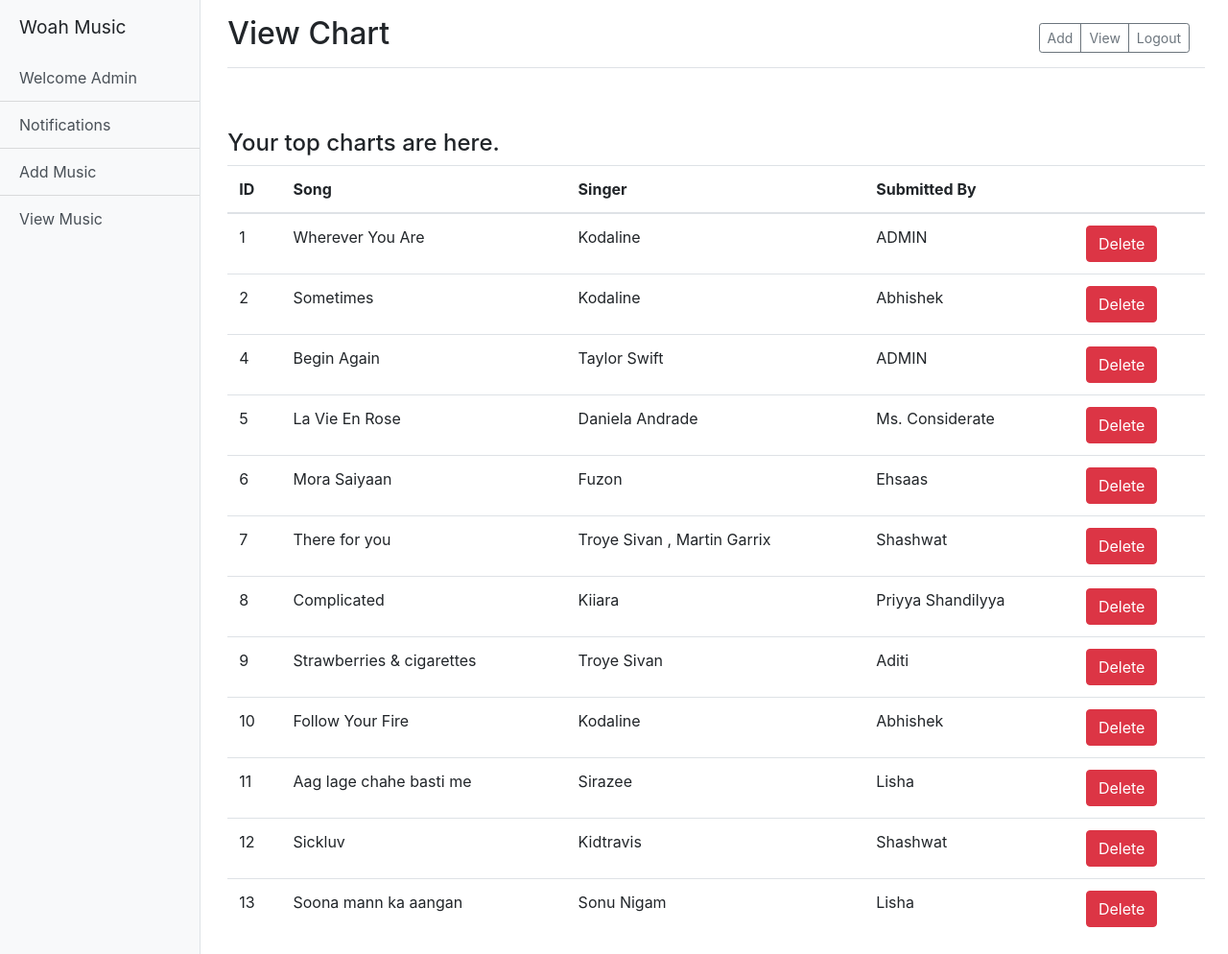
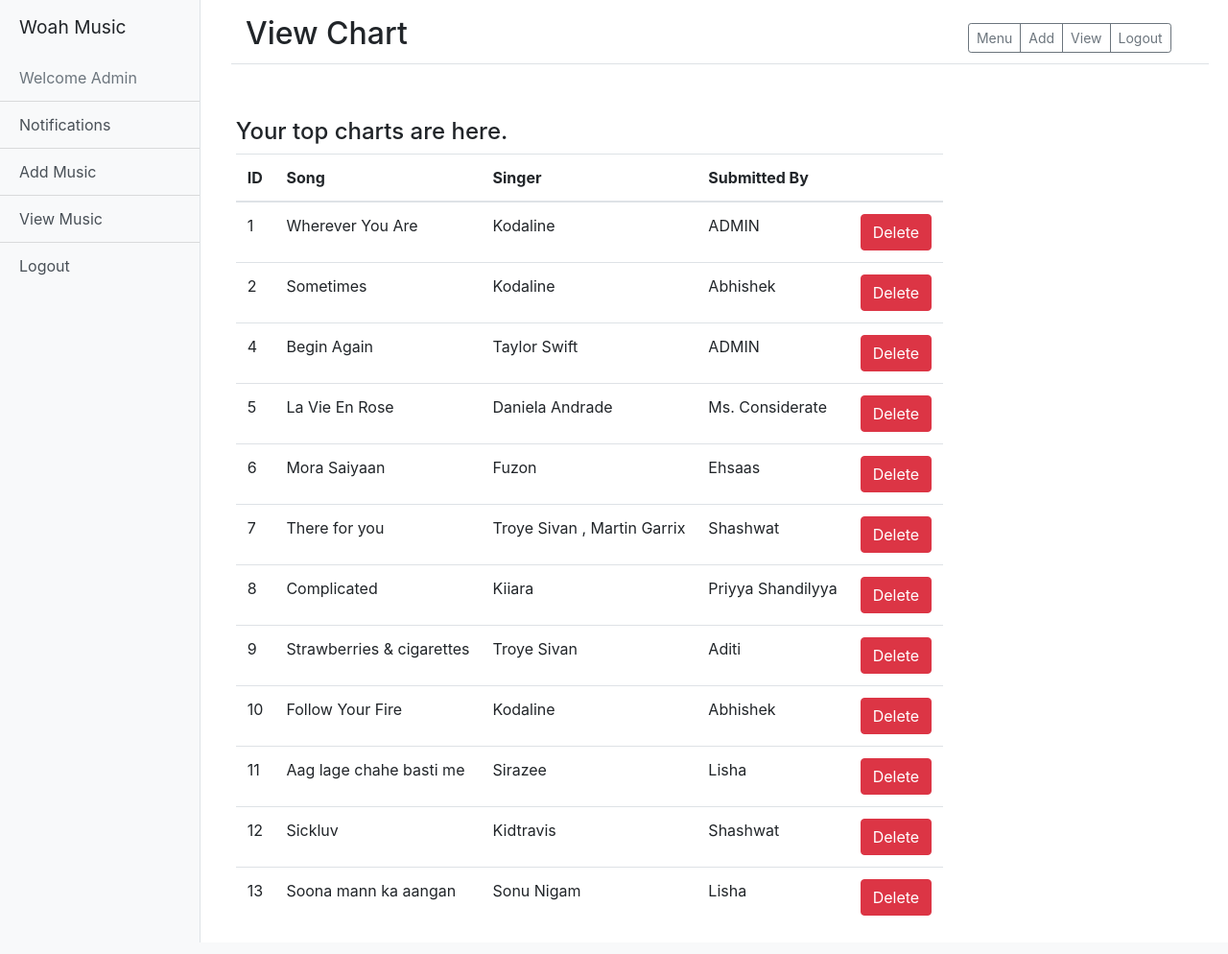
Before and after one commit to abhishekshree/WOAH, a Flask app: page /view_chart in a window 1280 px wide. Shown: the whole page at 96% size. Run offline with Flask 2, Linux system fonts and the light colour scheme; the visitor is signed in with stand-in values (Sample User, id 1); data comes from the database, SQL or seed files in the repository; both versions use the stored data as it was after the commit; some libraries are stand-ins or nearby versions.

Commit message:
Frontend updated.

```diff
--- a/WOAHMUSIC/templates/addMusic.html
+++ b/WOAHMUSIC/templates/addMusic.html
@@ -32,6 +32,7 @@
 
  {%block content %}
 <br><br>
+<div class="container">
 <form method="POST" action="{{url_for('add_music_admin')}}">
   <div class="form-group row">
     <label for="staticEmail" class="col-sm-2 col-form-label">Song's Name:</label>
@@ -47,4 +48,5 @@
   </div>
 <button type="submit" class="btn btn-primary">Add Music</button>
 </form>
+</div>
 {%endblock %}
--- a/WOAHMUSIC/templates/admin.html
+++ b/WOAHMUSIC/templates/admin.html
@@ -33,7 +33,7 @@
 {%block pagename%} Notifications {% endblock %}
 
 {%block content %}
-
+<div class="container">
 {%for rec in recommendations%}
 <div class="alert alert-secondary ">
               <a type="button" class="close" data-dismiss="alert" href="{{ url_for('drop_song', id = rec.id) }}" aria-hidden="true">×</a>
@@ -48,5 +48,5 @@
               </p>
             </div>
 {%endfor%}
-
+</div>
 {%endblock%}
--- a/WOAHMUSIC/templates/base.html
+++ b/WOAHMUSIC/templates/base.html
@@ -1,43 +1,58 @@
 <!DOCTYPE html>
 <html lang="en">
+
 <head>
   <meta charset="UTF-8">
+  <meta name="viewport" content="width=device-width, initial-scale=1">
   <title>| Administration |</title>
   <link rel="stylesheet" href="../static/css/bootstrap.css">
+  <script src="https://code.jquery.com/jquery-3.4.1.min.js"></script>
   <style>
-        {%block style %} {%endblock%}
+    {% block style %}
+      {%endblock%}
+
   </style>
 </head>
 
 <body>
 
-    <div class="container-fluid ">
+
+  <div class="container-fluid">
     <div class="row">
+
       <div class="bg-light border-right" id="sidebar-wrapper">
+        <nav id="sidebar">
         <div class="sidebar-heading">Woah Music </div>
         <div class="list-group list-group-flush">
-        <a href="{{ url_for('main') }}" class="list-group-item list-group-item-action bg-light">Welcome Admin</a>
+          <a href="#" class="list-group-item list-group-item-action bg-light disabled">Welcome Admin</a>
           <a href="{{ url_for('admin') }}" class="list-group-item list-group-item-action bg-light">Notifications </a>
           <a href="{{ url_for('add_music') }}" class="list-group-item list-group-item-action bg-light">Add Music</a>
           <a href="{{ url_for('view_chart') }}" class="list-group-item list-group-item-action bg-light">View Music</a>
+          <a href="{{ url_for('logout') }}" class="list-group-item list-group-item-action bg-light">Logout</a>
+        </div>
+        </nav>
+      </div>
+      <main role="main" class="col-lg-10 col-md-8 px-4">
+        <div class="container d-flex justify-content-between flex-wrap flex-md-nowrap align-items-center m-2 pt-2 pb-1 mb-2 border-bottom">
+          <h1 class="h2">{%block pagename%}{%endblock%}</h1>
+
+          <div class="btn-toolbar mb-4 mb-md-0 ">
+            <div class="btn-group mr-4">
+              <a class="btn btn-sm btn-outline-secondary" href="{{url_for('admin')}}">Menu</a>
+              <a class="btn btn-sm btn-outline-secondary" href="{{url_for('add_music')}}">Add</a>
+              <a class="btn btn-sm btn-outline-secondary" href="{{url_for('view_chart')}}">View</a>
+              <a class="btn btn-sm btn-outline-secondary" href="{{ url_for('logout') }}" >Logout</a>
             </div>
           </div>
 
-        <main role="main" class="col-lg-10 col-md-8 ml-sm-auto px-4 ">
-          <div class="d-flex justify-content-between flex-wrap flex-md-nowrap align-items-center pt-3 pb-2 mb-3 border-bottom">
-            <h1 class="h2">{%block pagename%}{%endblock%}</h1>
-            <div class="btn-toolbar mb-3 mb-md-0">
-              <div class="btn-group mr-3">
-                <a class="btn btn-sm btn-outline-secondary" href="{{url_for('add_music')}}">Add</a>
-                <a class="btn btn-sm btn-outline-secondary" href="{{url_for('view_chart')}}">View</a>
-                <a class="btn btn-sm btn-outline-secondary" href="{{ url_for('logout') }}">Logout</a>
-              </div>
-            </div>
         </div>
         {%block content %} {%endblock%}
 
       </main>
     </div>
+  </div>
   <script src="../static/js/bootstrap.min.js"></script>
+
 </body>
+
 </html>
--- a/WOAHMUSIC/templates/login.html
+++ b/WOAHMUSIC/templates/login.html
@@ -2,6 +2,7 @@
 <html lang="en">
 <head>
     <meta charset="UTF-8">
+    <meta name="viewport" content="width=device-width, initial-scale=1">
     <title>Login</title>
     <script
   src="https://code.jquery.com/jquery-3.4.1.min.js"
@@ -28,7 +29,7 @@
     <link rel="stylesheet" href="../static/css/bootstrap.css">
     <link href="../static/css/signin.css" rel="stylesheet">
   </head>
-  <body class="text-center">
+  <body>
 
     <form class="form-signin" method="POST" action="{{ url_for('loginCheck') }}">
 
@@ -48,7 +49,6 @@
     {%endif%}
 
 
-
   <h1 class="h3 mb-3 font-weight-normal">Please sign in</h1>
   <label for="inputEmail" class="sr-only">Email address</label>
   <input type="email" id="inputEmail" name="email" class="form-control" placeholder="Email address" required autofocus>
--- a/WOAHMUSIC/templates/viewChart.html
+++ b/WOAHMUSIC/templates/viewChart.html
@@ -30,9 +30,11 @@
 {% endblock %}
 {%block pagename%} View Chart {% endblock %}
 {%block content %}
+
+<div class="conatiner" style="margin-left: 0.8rem;">
 <br><br>
   <h4>Your top charts are here.</h4>
-  <table class="table table-hover">
+  <table class="table table-hover table-responsive">
     <thead>
       <tr>
         <th>ID</th>
@@ -57,4 +59,5 @@
     </tbody>
   </table>
 </div>
+
 {%endblock %}
```
Also changed, not shown: WOAHMUSIC/templates/index.html (+20 -3 lines), WOAHMUSIC/db.sqlite3, 1 other file. Lines whose indentation alone changed are shown as unchanged.
